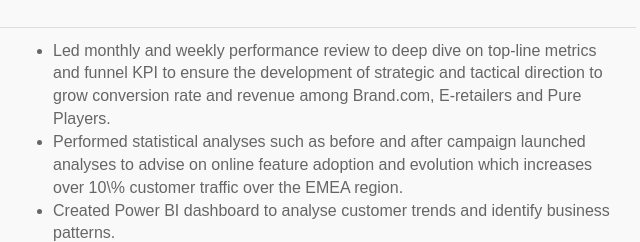
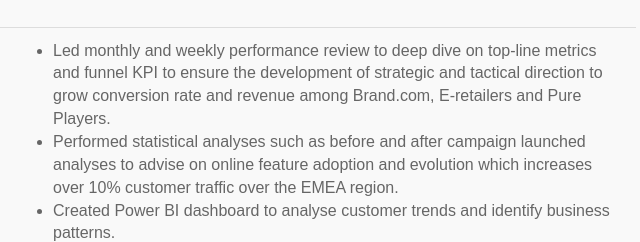
Before and after one commit to agnesyy-8/agnesyy-8.github.io, a plain HTML site: page index.html in a window 1280 px wide. Shown: the part 2226-2468 px from the top of the page, 477-1117 px from the left. Drawn offline with nearby package versions, Linux system fonts and the light colour scheme; files that its build step writes are made by us from their sources; a web font is replaced by a local one.

Commit message:
Update index.html

```diff
--- a/index.html
+++ b/index.html
@@ -267,7 +267,7 @@
                 <ul id='education'>
                   <li>Led monthly and weekly performance review to deep dive on top-line metrics and funnel KPI to ensure the development of strategic and tactical direction to grow conversion rate and revenue among Brand.com, E-retailers and Pure Players.
                   </li>
-                  <li>Performed statistical analyses such as  before and after campaign launched analyses to advise on online feature adoption and evolution which increases over 10\% customer traffic over the EMEA region.
+                  <li>Performed statistical analyses such as  before and after campaign launched analyses to advise on online feature adoption and evolution which increases over 10% customer traffic over the EMEA region.
                   </li>
                   <li>Created Power BI dashboard to analyse customer trends and identify business patterns.
                   </li>
```
